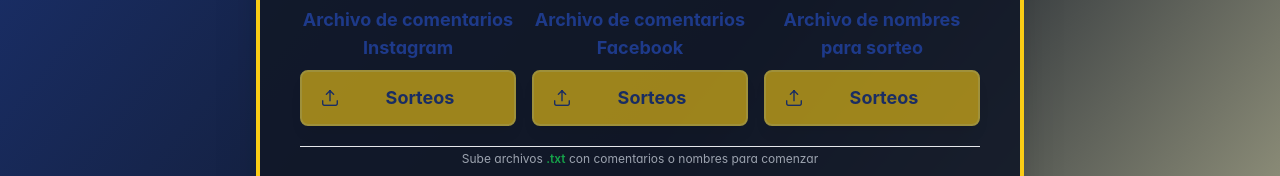
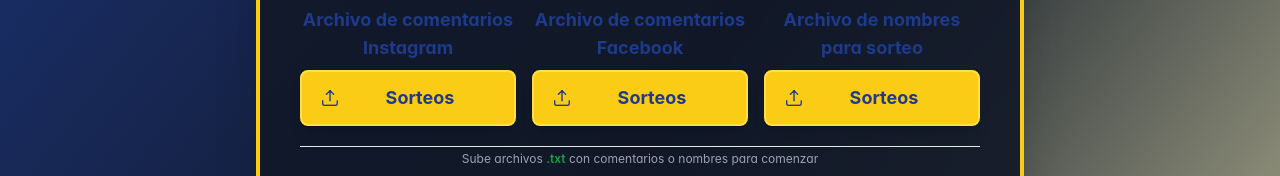
Before and after one commit to Fiutwer09/Sorteos-Facilisimo, a React (Vite) app in the folder sorteos-facifacilisimo/: page / in a window 1280 px wide. Shown: the part 730-906 px from the top of the page. Built offline with nearby package versions, Linux system fonts and the light colour scheme; a web font is replaced by a local one.

Commit message:
imagen_no_obligatoria

```diff
--- a/sorteos-facifacilisimo/src/pages/HomePage.tsx
+++ b/sorteos-facifacilisimo/src/pages/HomePage.tsx
@@ -155,13 +155,13 @@
         {/* FileUploader para Instagram, Facebook y Nombres */}
         <div className="w-full mb-2 flex flex-col md:flex-row gap-4">
           <div className="flex-1 justify-center text-center">
-            <FileUploader onFileRead={handleInstagramFile} disabled={!imagenPrevisualizada} label="Archivo de comentarios Instagram" />
+            <FileUploader onFileRead={handleInstagramFile} disabled={false} label="Archivo de comentarios Instagram" />
           </div>
           <div className="flex-1 justify-center text-center">
-            <FileUploader onFileRead={handleFacebookFile} disabled={!imagenPrevisualizada} label="Archivo de comentarios Facebook" />
+            <FileUploader onFileRead={handleFacebookFile} disabled={false} label="Archivo de comentarios Facebook" />
           </div>
           <div className="flex-1 justify-center text-center">
-            <FileUploader onFileRead={handleNombresFile} disabled={!imagenPrevisualizada} label="Archivo de nombres para sorteo" />
+            <FileUploader onFileRead={handleNombresFile} disabled={false} label="Archivo de nombres para sorteo" />
           </div>
         </div>
 
--- a/sorteos-facifacilisimo/src/pages/SorteoPage.tsx
+++ b/sorteos-facifacilisimo/src/pages/SorteoPage.tsx
@@ -44,7 +44,12 @@
   useEffect(() => {
     const img = localStorage.getItem('imagenPublicacion');
     const plat = localStorage.getItem('plataforma') as 'instagram' | 'facebook' | 'ambos' | 'nombres';
-    setImageUrl(img);
+    if (img && img.trim() !== "") {
+      setImageUrl(img);
+    } else {
+      setImageUrl(null);
+    }
+
     setPlatform(plat || 'instagram');
     if (plat === 'ambos') {
       const contentIG = localStorage.getItem('comentarios_instagram') || '';
@@ -319,6 +324,7 @@
             localStorage.removeItem('comentarios_facebook');
             localStorage.removeItem('imagenPublicacion');
             localStorage.removeItem('plataforma');
+            setImageUrl(null); // 🔥 limpiar el estado
             navigate('/');
           }}
         >
```
